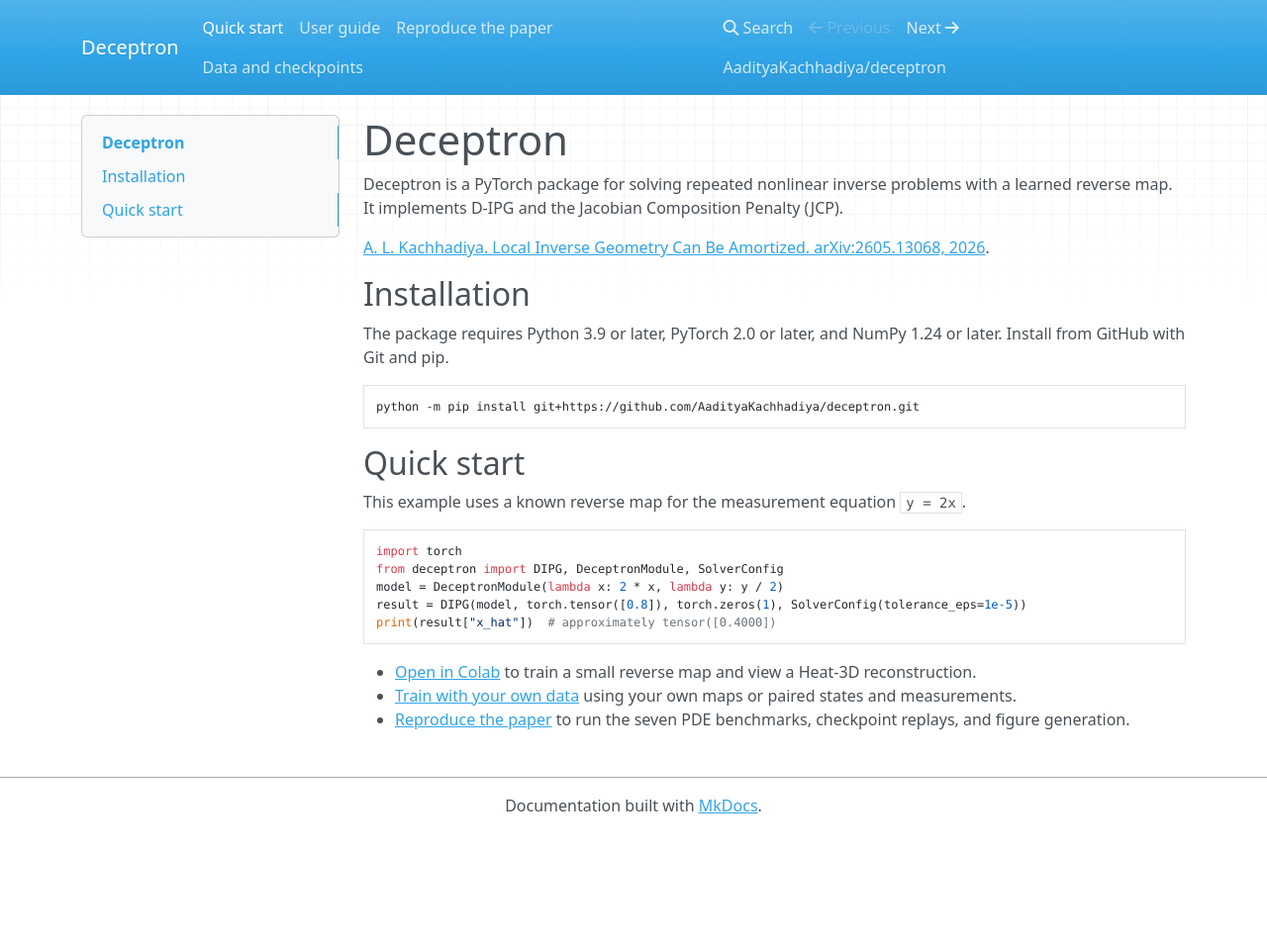
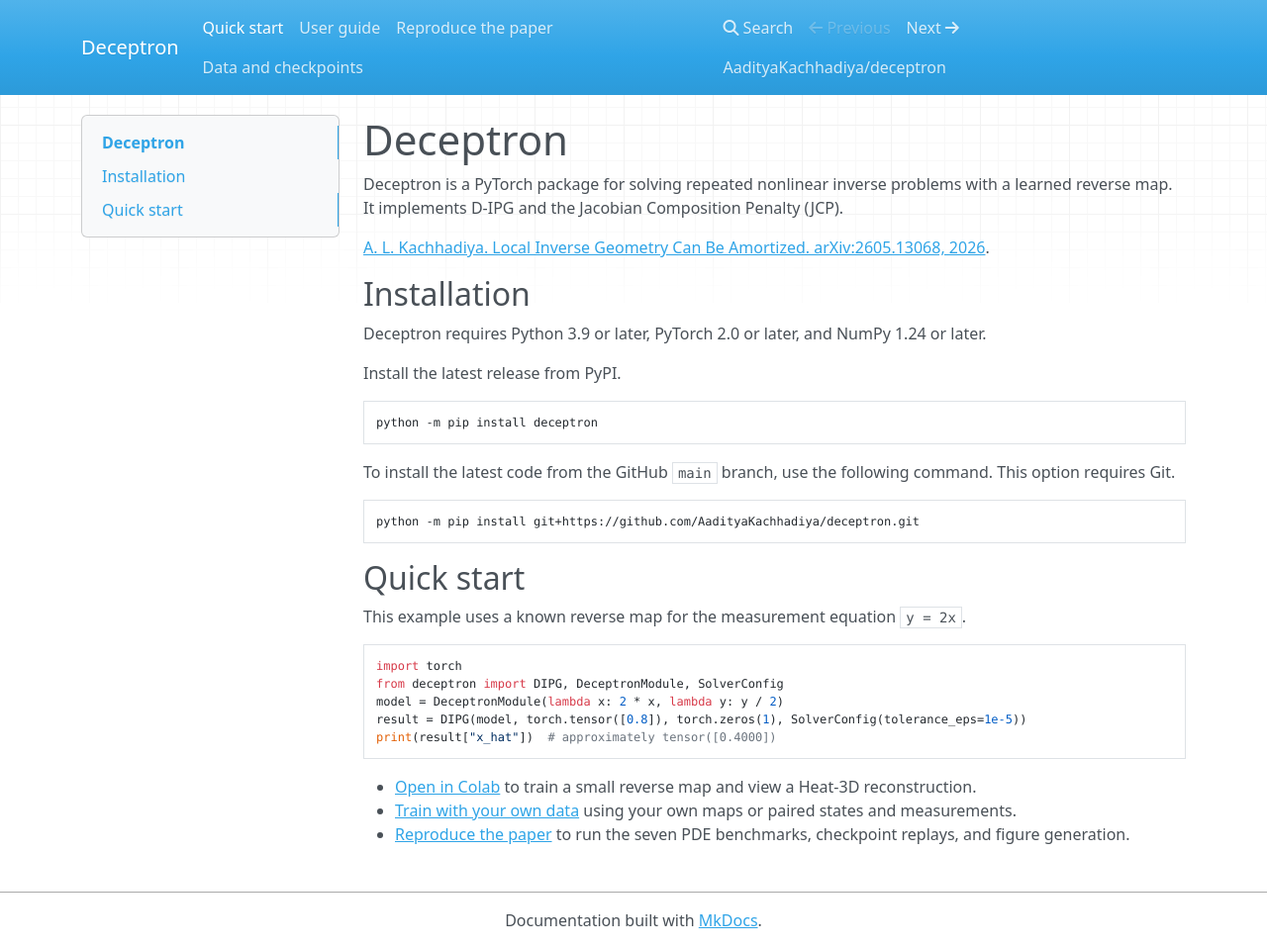
Before and after one commit to AadityaKachhadiya/deceptron, an MkDocs documentation site: the page built from docs/index.md, in a window 1280 px wide and 958 px high. Shown: the whole window at 99% size. Built offline with MkDocs 1.6.1, drawn with Linux system fonts in a browser that asks for light colours; nearby versions of some CDN libraries.

Commit message:
Update index.md

````diff
--- a/docs/index.md
+++ b/docs/index.md
@@ -8,8 +8,15 @@ Composition Penalty (JCP).
 
 ## Installation
 
-The package requires Python 3.9 or later, PyTorch 2.0 or later, and
-NumPy 1.24 or later. Install from GitHub with Git and pip.
+Deceptron requires Python 3.9 or later, PyTorch 2.0 or later, and NumPy 1.24 or later.
+
+Install the latest release from PyPI.
+
+```bash
+python -m pip install deceptron
+```
+
+To install the latest code from the GitHub `main` branch, use the following command. This option requires Git.
 
 ```bash
 python -m pip install git+https://github.com/AadityaKachhadiya/deceptron.git
````
